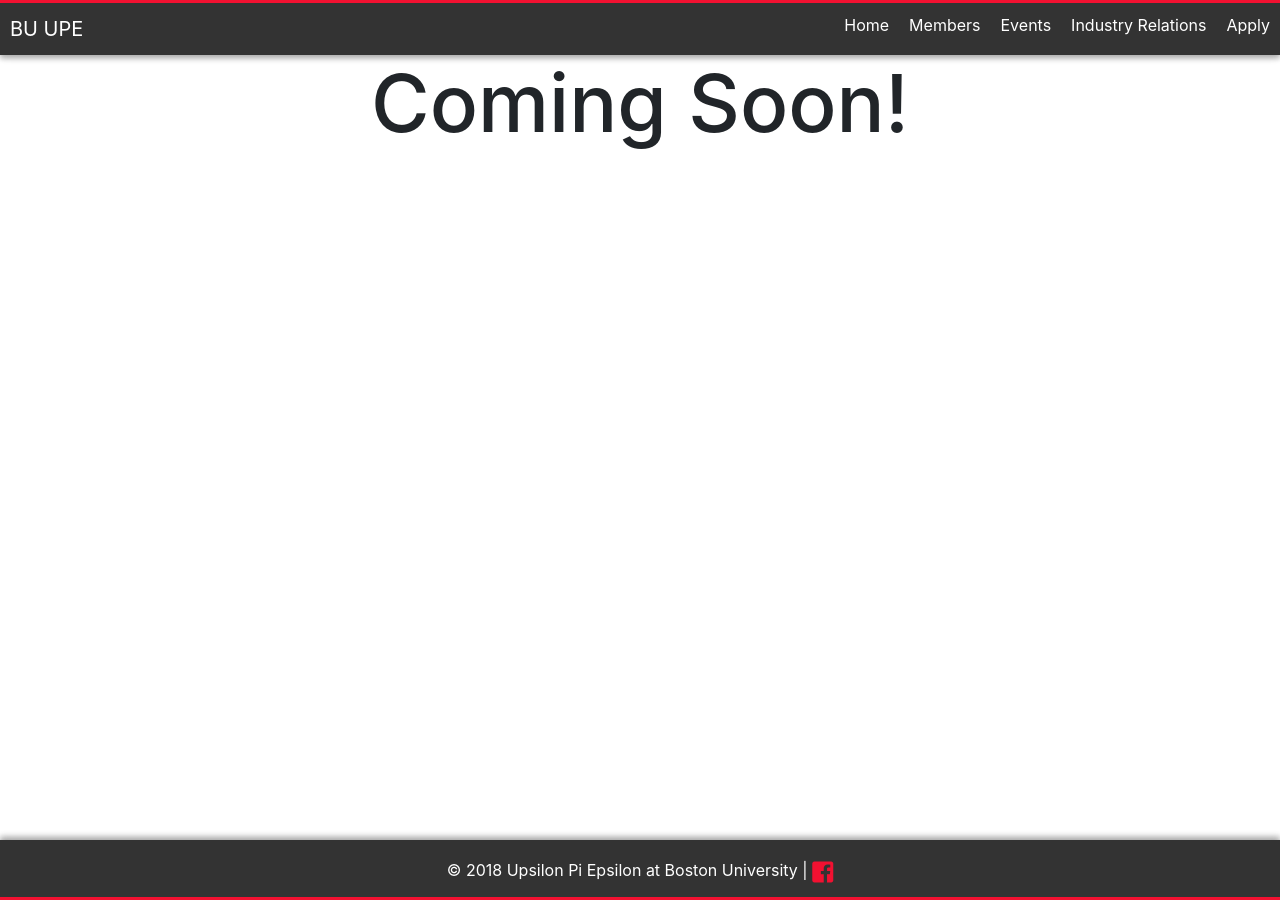
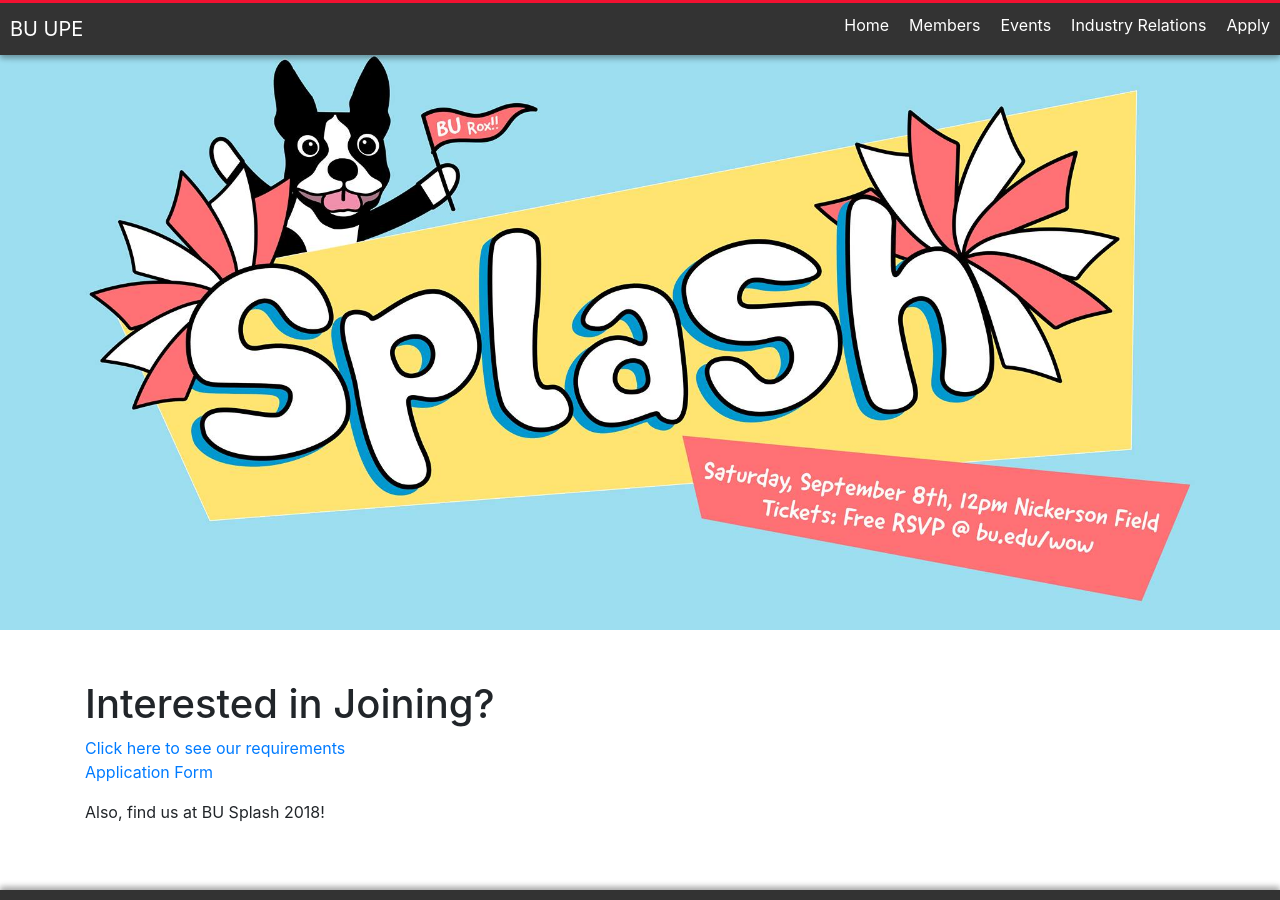
Before and after one commit to BUUPE/Old-Website, a Jekyll site: the page built from apply.md, in a window 1280 px wide and 900 px high. Built offline with Jekyll 4.4.1, drawn with Linux system fonts in a browser that asks for light colours; nearby versions of some CDN libraries.

Commit message:
Created Apply Page

```diff
--- a/apply.md
+++ b/apply.md
@@ -1,5 +1,42 @@
 ---
-layout: construction
-title: Application
-permalink: /apply
+layout: default
 ---
+
+<style type="text/css" media="screen">
+	#cover {
+		width: 100vw;
+		height: 70vh;
+		background-image: url("/assets/img/Splash.jpg");
+	    background-attachment: fixed;
+	    background-position: center;
+	    background-repeat: no-repeat;
+	    background-size: cover;
+	    display: flex;
+	    justify-content: center;
+	    align-items: center;
+	    color: white;
+	    position: relative;
+	}
+
+	#cover h1 {
+		z-index: 2;
+		padding: 10px;
+	}
+</style>
+
+<div id="cover"></div>
+<div class="spacer"></div>
+<div class="container">
+	<section>
+		<h1>Interested in Joining?</h1>
+		<p>
+			<a href="/assets/img/Requirements.pdf">Click here to see our requirements</a> <br>
+			<a href="https://docs.google.com/forms/d/1Ecr4uU4ZU97PdwbU4mbAlFj9c0qlfTznKqLAjLjttuo/edit">Application Form</a>
+
+			<div class="nav-spacer d-block d-lg-none"></div>
+
+			Also, find us at BU Splash 2018!<br>
+		</p>
+	</section>
+</div>
+<div class="spacer"></div>
```
Also changed, not shown: assets/img/Splash.jpg (added), 1 other file.
